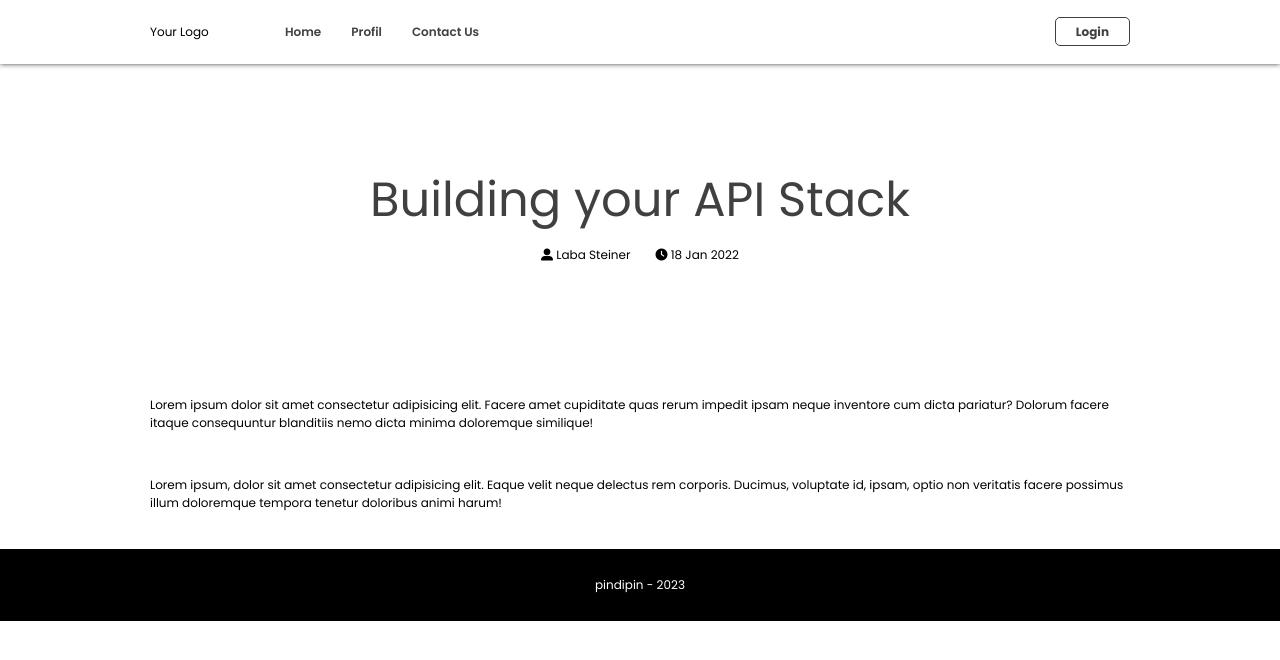
After one commit to pinyink/learning-css, a PHP site: page /blog-detail.html in a window 1280 px wide. The commit adds this page. Shown: the top 660 px of the page. Run offline with PHP 8.4, Linux system fonts and the light colour scheme.

Commit message:
blog detail

```diff
--- a/blog/assets/style.css
+++ b/blog/assets/style.css
@@ -159,6 +170,22 @@ header .navbar-mobile .menu li a:hover {
     font-weight: 400;
     margin-top: -20px;
     margin-bottom: -20px;
+    color: rgb(0, 0, 0, 0.75);
+}
+
+#hero h2 {
+    font-size: 36pt;
+    font-weight: 400;
+    margin-top: -20px;
+    margin-bottom: 10px;
+    color: rgb(0, 0, 0, 0.75);
+}
+
+#hero .userby {
+    display: flex;
+    flex-direction: row;
+    justify-content: space-between;
+    gap: 25px;
 }
 
 @media (max-width: 991px) {
@@ -274,11 +323,29 @@ header .navbar-mobile .menu li a:hover {
     align-items: center;
     justify-content: center;
     font-weight: 600;
+    cursor: pointer;
 }
 
+.paging-previous:hover,
+.paging-next:hover,
+.number li:hover,
 .number li.active {
     border: 1px solid black;
     border-radius: 5px;
     background-color: #000;
     color: #fff;
 }
+
+footer {
+    margin-top: 25px;
+    width: 100%;
+    min-height: 72px;
+    background-color: #000;
+    display: flex;
+    align-items: center;
+    justify-content: center;
+}
+
+footer .copy-right {
+    color: #fff;
+}
--- /dev/null
+++ b/blog/blog-detail.html
@@ -0,0 +1,55 @@
+<!DOCTYPE html>
+<html lang="en">
+<head>
+    <meta charset="UTF-8">
+    <meta name="viewport" content="width=device-width, initial-scale=1.0">
+    <title>Document</title>
+    <link rel="stylesheet" href="https://cdnjs.cloudflare.com/ajax/libs/font-awesome/6.4.2/css/all.min.css" integrity="sha512-z3gLpd7yknf1YoNbCzqRKc4qyor8gaKU1qmn+CShxbuBusANI9QpRohGBreCFkKxLhei6S9CQXFEbbKuqLg0DA==" crossorigin="anonymous" referrerpolicy="no-referrer" />
+    <link rel="stylesheet" href="assets/style.css">
+</head>
+<body>
+    <header>
+        <div class="logo">Your Logo</div>
+        <nav class="navbar" id="navbar">
+            <ul class="menu">
+                <li><a href="#">Home</a></li>
+                <li><a href="#">Profil</a></li>
+                <li><a href="#">Contact Us</a></li>
+            </ul>
+            <ul class="header-right">
+                <li><a href="#">Login</a></li>
+            </ul>
+            <i class="fas fa-bars mobile-nav-toggle"></i>
+        </nav>
+    </header>
+
+    <section id="hero">
+        <h2>Building your API Stack</h2>
+        <div class="userby">
+            <span>
+                <i class="fa fa-user-alt"></i> Laba Steiner
+            </span>
+            <span>
+                <i class="fa fa-clock"></i> 18 Jan 2022
+            </span>
+        </div>
+    </section>
+
+    <section id="content">
+        <div class="content">
+            <p>
+                Lorem ipsum dolor sit amet consectetur adipisicing elit. Facere amet cupiditate quas rerum impedit ipsam neque inventore cum dicta pariatur? Dolorum facere itaque consequuntur blanditiis nemo dicta minima doloremque similique!
+            </p>
+            <p>
+                Lorem ipsum, dolor sit amet consectetur adipisicing elit. Eaque velit neque delectus rem corporis. Ducimus, voluptate id, ipsam, optio non veritatis facere possimus illum doloremque tempora tenetur doloribus animi harum!
+            </p>
+        </div>
+    </section>
+
+    <footer id="footer">
+        <p class="copy-right">
+            pindipin - 2023
+        </p>
+    </footer>
+</body>
+</html>
```
Also changed, not shown: other parts of blog/assets/style.css (+36 -3 lines), blog/index.html (+17 -156 lines).
